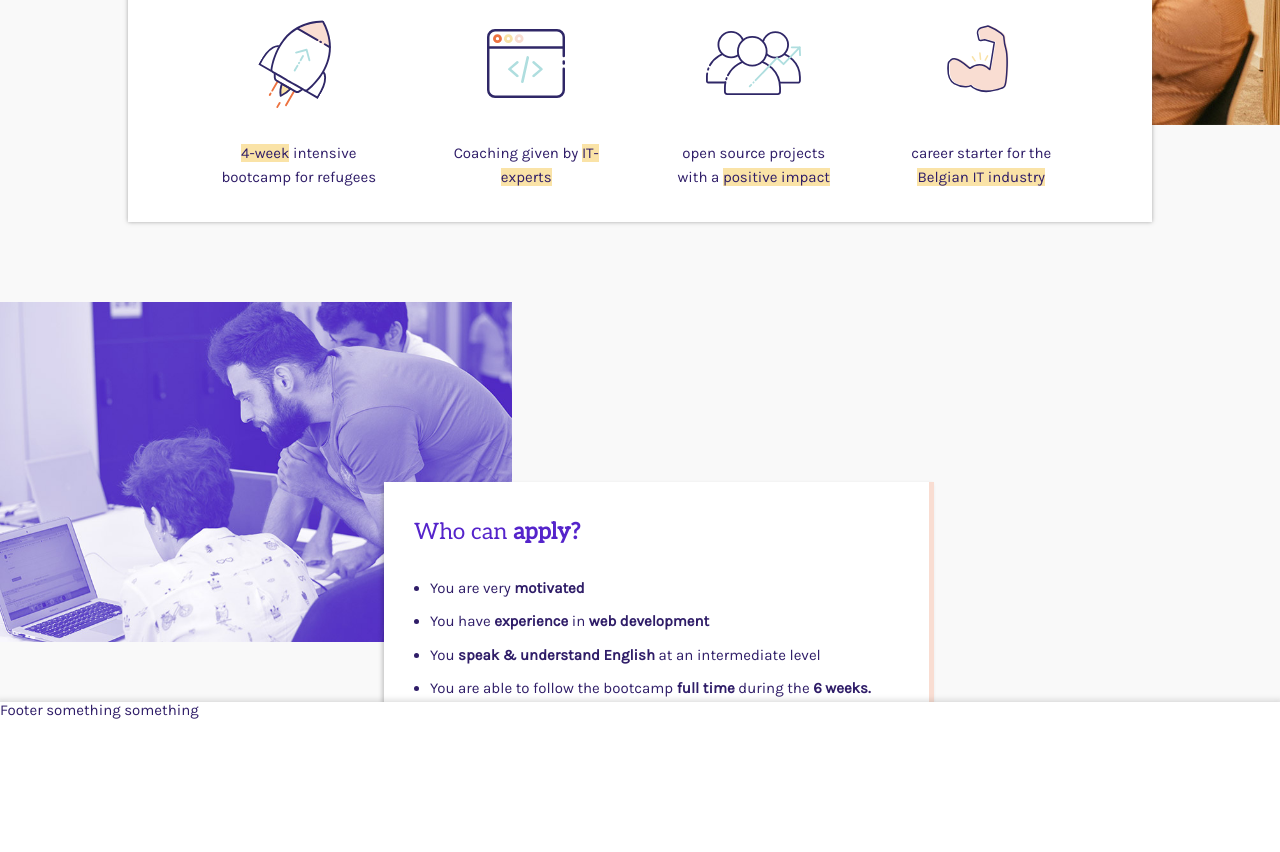
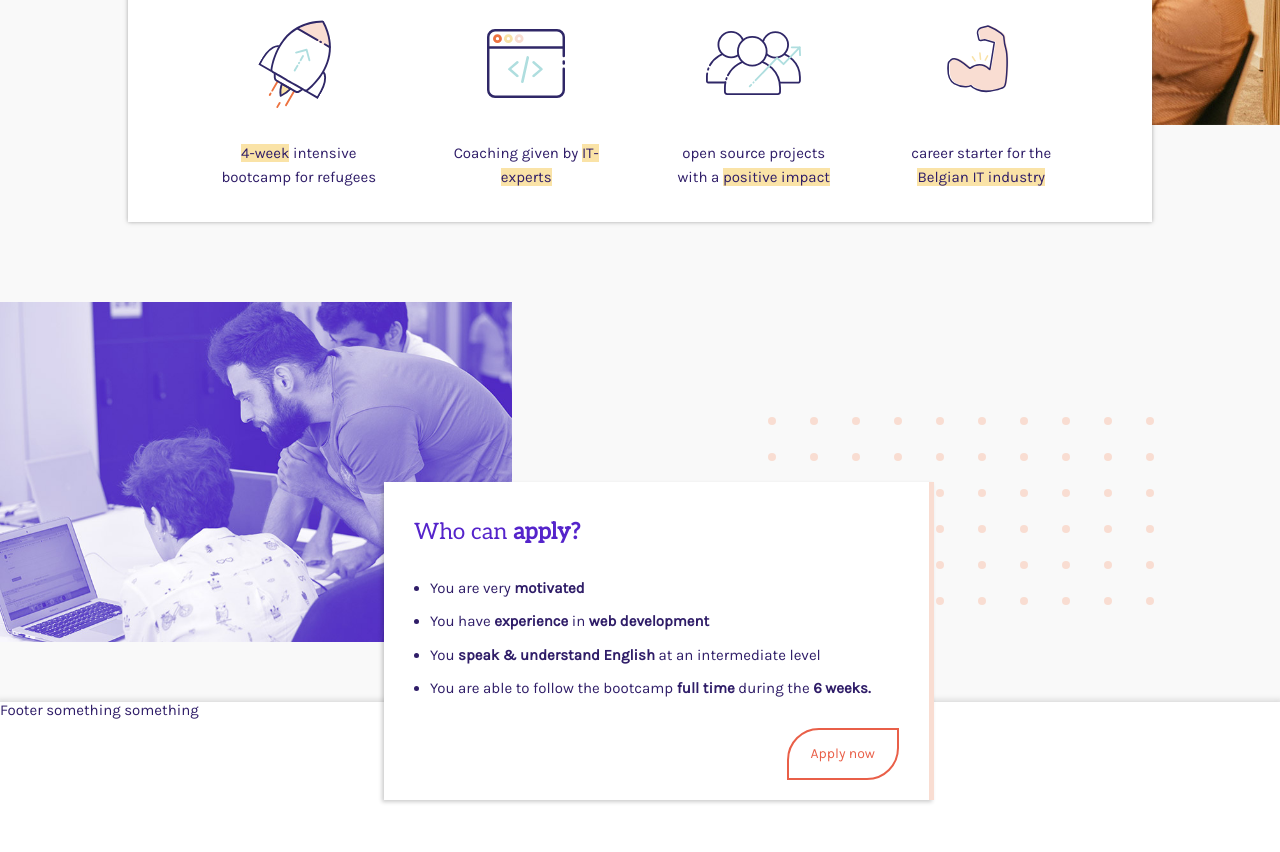
Before and after one commit to HackYourFutureBelgium/bootcamp-site, a Gatsby site: page / in a window 1280 px wide. Shown: the part 469-1321 px from the top of the page. Built offline with nearby package versions, Linux system fonts and the light colour scheme; Gatsby itself is replaced by a stand-in of ours; a web font is replaced by a local one.

Commit message:
Create dynamic, dotted svg graphic

```diff
--- /dev/null
+++ b/src/components/UI/DottedGraphic.jsx
@@ -0,0 +1,45 @@
+import React from 'react';
+import PropTypes from 'prop-types';
+
+import { colors } from '../../styles/constants';
+
+const DottedGraphic = ({ amountWide, amountHigh, spacingX, spacingY, color, radius, ...rest }) => {
+  const $circles = [];
+  for (let yIncrement = 0; yIncrement < amountHigh; yIncrement += 1) {
+    for (let xIncrement = 0; xIncrement < amountWide; xIncrement += 1) {
+      const attributes = {
+        key: `${yIncrement}-${xIncrement}`,
+        cx: xIncrement * spacingX + radius,
+        cy: yIncrement * spacingY + radius,
+        r: radius,
+        fill: color
+      };
+      $circles.push(<circle {...attributes} />);
+    }
+  }
+  return (
+    <svg height={amountHigh * spacingY} width={amountWide * spacingX} {...rest}>
+      {$circles}
+    </svg>
+  );
+};
+
+DottedGraphic.defaultProps = {
+  color: colors.pink,
+  amountWide: 10,
+  amountHigh: 6,
+  spacingX: 42,
+  spacingY: 36,
+  radius: 4
+};
+
+DottedGraphic.propTypes = {
+  color: PropTypes.string,
+  amountWide: PropTypes.number,
+  amountHigh: PropTypes.number,
+  spacingX: PropTypes.number,
+  spacingY: PropTypes.number,
+  radius: PropTypes.number
+};
+
+export default DottedGraphic;
--- a/src/components/UI/index.js
+++ b/src/components/UI/index.js
@@ -2,3 +2,4 @@ export { default as Button } from './Button';
 export { default as Highlight } from './Highlight';
 export { default as Card } from './Card';
 export { default as ExternalLink } from './ExternalLink';
+export { default as DottedGraphic } from './DottedGraphic';
--- a/src/pages/index.jsx
+++ b/src/pages/index.jsx
@@ -2,8 +2,8 @@ import React from 'react';
 import { useStaticQuery, graphql } from 'gatsby';
 import Img from 'gatsby-image';
 import styled from 'styled-components';
-import { colors, dimensions } from '../styles/constants';
-import { Highlight, Card, Button, ExternalLink } from '../components/UI';
+import { dimensions } from '../styles/constants';
+import { Highlight, Card, Button, ExternalLink, DottedGraphic } from '../components/UI';
 import Layout from '../components/Layout';
 import SEO from '../components/SEO';
 import { rocketIcon, codeEditorIcon, peopleIcon, armIcon } from '../images/icons';
@@ -72,6 +72,7 @@ const WhoCanApplyCard = styled(Card)`
   position: absolute;
   left: 30%;
   top: 18rem;
+  z-index: 2;
   ul {
     padding: 0;
     margin-left: 1.6rem;
@@ -82,6 +83,12 @@ const WhoCanApplyCard = styled(Card)`
   a {
     align-self: flex-end;
   }
+`;
+
+const DottedGraphicApply = styled(DottedGraphic)`
+  position: absolute;
+  left: 60%;
+  top: 11.5rem;
 `;
 
 const GroupImageContainer = styled.div`
@@ -178,6 +185,7 @@ const IndexPage = () => {
             <Button inverted>Apply now</Button>
           </ExternalLink>
         </WhoCanApplyCard>
+        <DottedGraphicApply />
       </WhoCanApply>
     </Layout>
   );
```
